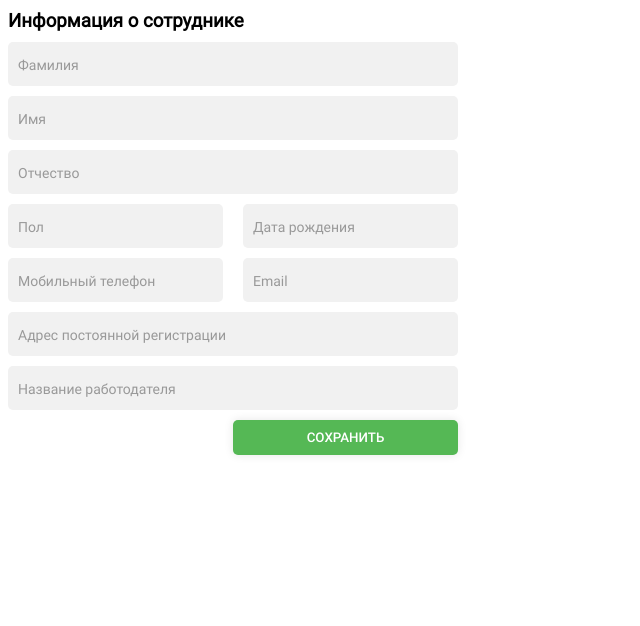
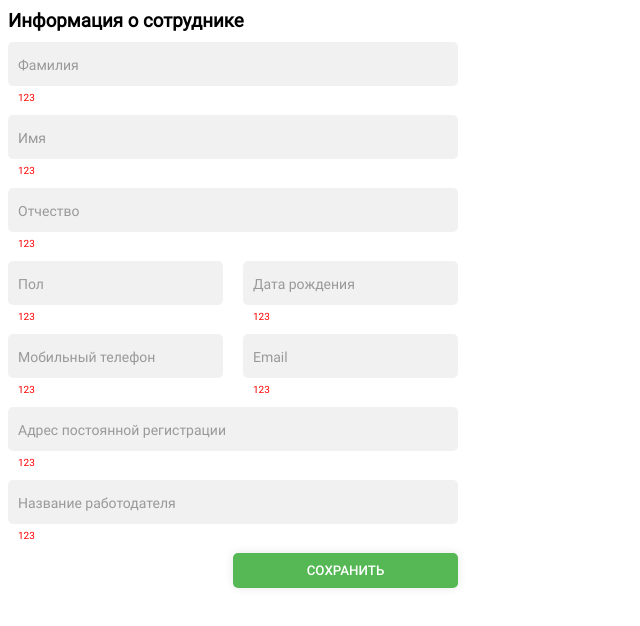
Before and after one commit to AndrewGlazik/user-data-form, a React app: page / in a window 1280 px wide. Shown: the top 626 px of the page, without its empty margins (0-640 px from the left). Built offline with nearby package versions, Linux system fonts and the light colour scheme.

Commit message:
валидатор для email. Текст ошибки под input

```diff
--- a/src/components/App.js
+++ b/src/components/App.js
@@ -9,6 +9,8 @@ export default function () {
 
     const handleSubmit = function () {
         userData.validations.forEach(item => {
+
+
             // some validation
         })
         // e.preventDefault();
--- a/src/components/CustomInput/index.css
+++ b/src/components/CustomInput/index.css
@@ -3,6 +3,7 @@
 }
 
 .input-group {
+    font-family: 'Roboto Regular', sans-serif;
     position: relative;
     width: 100%;
 }
@@ -10,7 +11,7 @@
 .custom-input-input {
     box-sizing: border-box;
     position: relative;
-    font-family: "Roboto Regular", sans-serif;
+    font-family: inherit;
     font-size: 12px;
     background: var(--material-background-input);
     border-radius: 5px;
@@ -26,7 +27,7 @@
 
 .custom-input-label {
     color: #999;
-    font-family: 'Roboto Regular', sans-serif;
+    font-family: inherit;
     font-size: 14px;
     position: absolute;
     pointer-events: none;
@@ -42,3 +43,13 @@
     top: 5px;
     font-size: 10px;
 }
+
+.custom-input-error {
+    font-family: inherit;
+    font-size: 10px;
+    color: red;
+    padding-left: 10px;
+    transition: 0.2s ease all;
+    -moz-transition: 0.2s ease all;
+    -webkit-transition: 0.2s ease all;
+}
--- a/src/components/CustomInput/index.js
+++ b/src/components/CustomInput/index.js
@@ -11,6 +11,7 @@ export default function (props) {
         name,
         setData,
         validation,
+        errors = ["123"],
         ...otherProps
     } = props
     return (
@@ -18,10 +19,11 @@ export default function (props) {
             <input onChange={e => setData(state => ({
                 ...state,
                 [name]: e.target.value,
-                validations: validation ? state.validations.push(validation) : state.validations
+                validations: validation ? state.validations.push({field: name, validation: validation}) : state.validations
             }))} name="bare"
                    className="custom-input-input" type={inputType} required/>
             <label className="custom-input-label">{labelValue}</label>
+            {errors.map(message => <span className="custom-input-error">{message}</span>)}
         </div>
     )
 };
```
Also changed, not shown: src/components/CustomInput/validations.js (+17 -0 lines).
